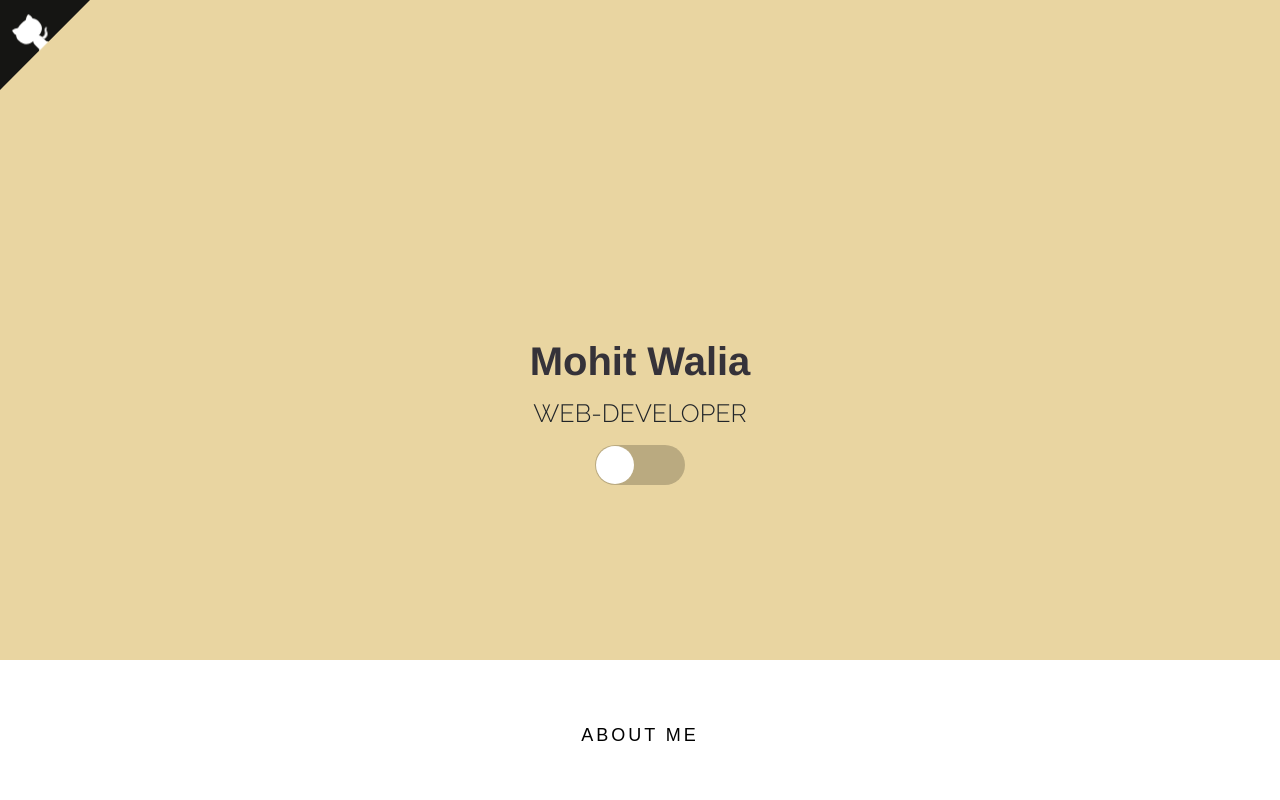
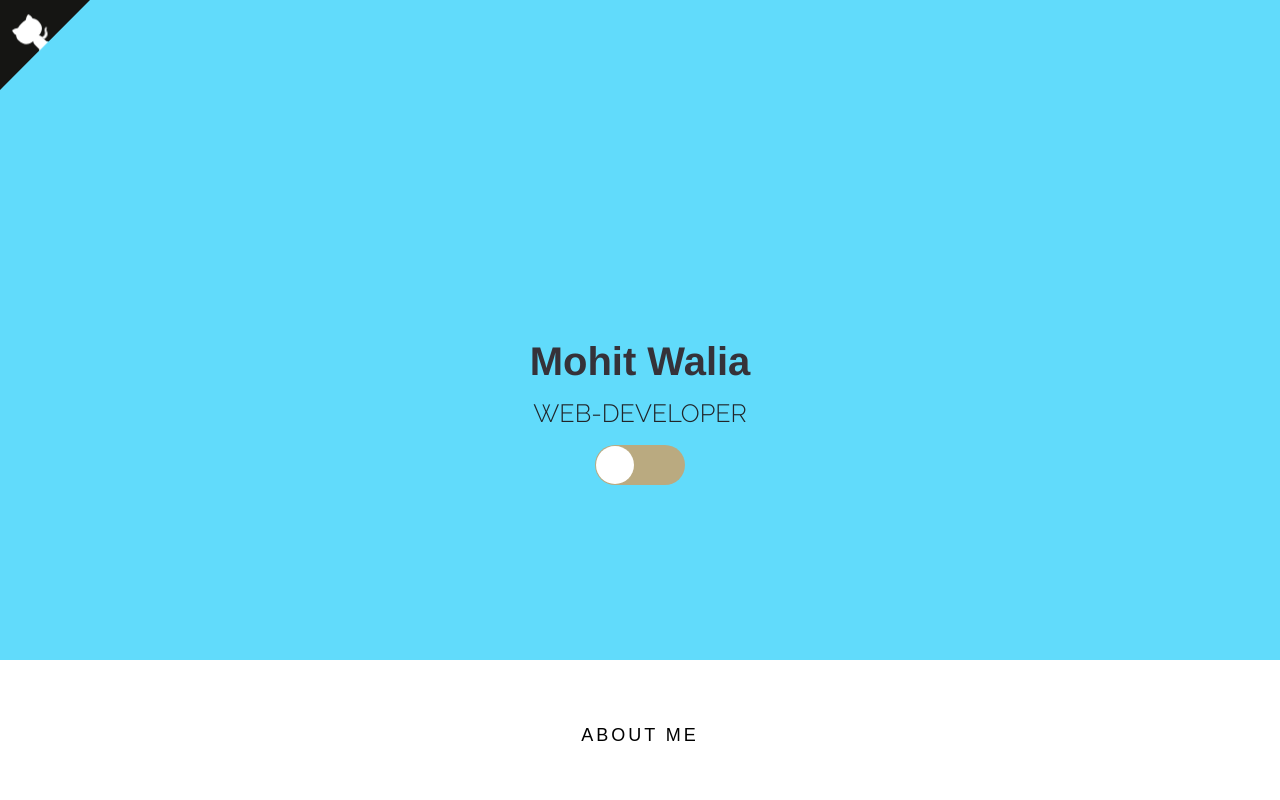
Before and after one commit to Iammohitwalia/Portfolio, a React (Create React App) app: page / in a window 1280 px wide. Shown: the top 800 px of the page. Built offline with nearby package versions, Linux system fonts and the light colour scheme; some icons are missing.

Commit message:
background-edit

```diff
--- a/package.json
+++ b/package.json
@@ -1,5 +1,5 @@
 {
-  "name": "react-frontend-dev-portfolio",
+  "name": "react-portfolio",
   "homepage": "https://Iammohitwalia.github.io/Portfolio",
   "version": "0.1.0",
   "private": true,
--- a/src/App.scss
+++ b/src/App.scss
@@ -41,7 +41,7 @@ header {
 	-webkit-background-size: cover;
 	text-align: center;
 	overflow: hidden;
-	background-color: #e9d5a1;
+	background-color: rgb(97 219 251);
 	-webkit-background-size: cover;
 	-moz-background-size: cover;
 	-o-background-size: cover;
```
